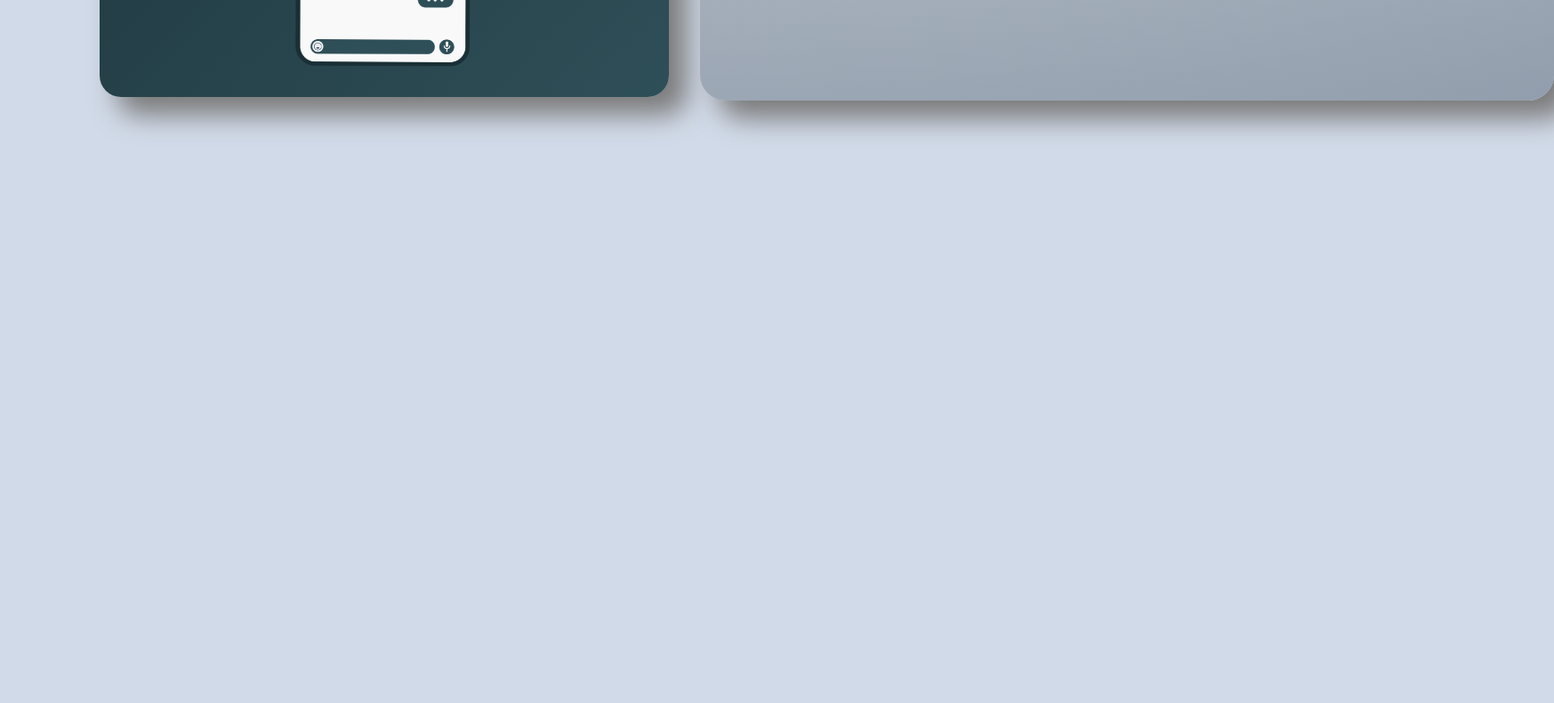
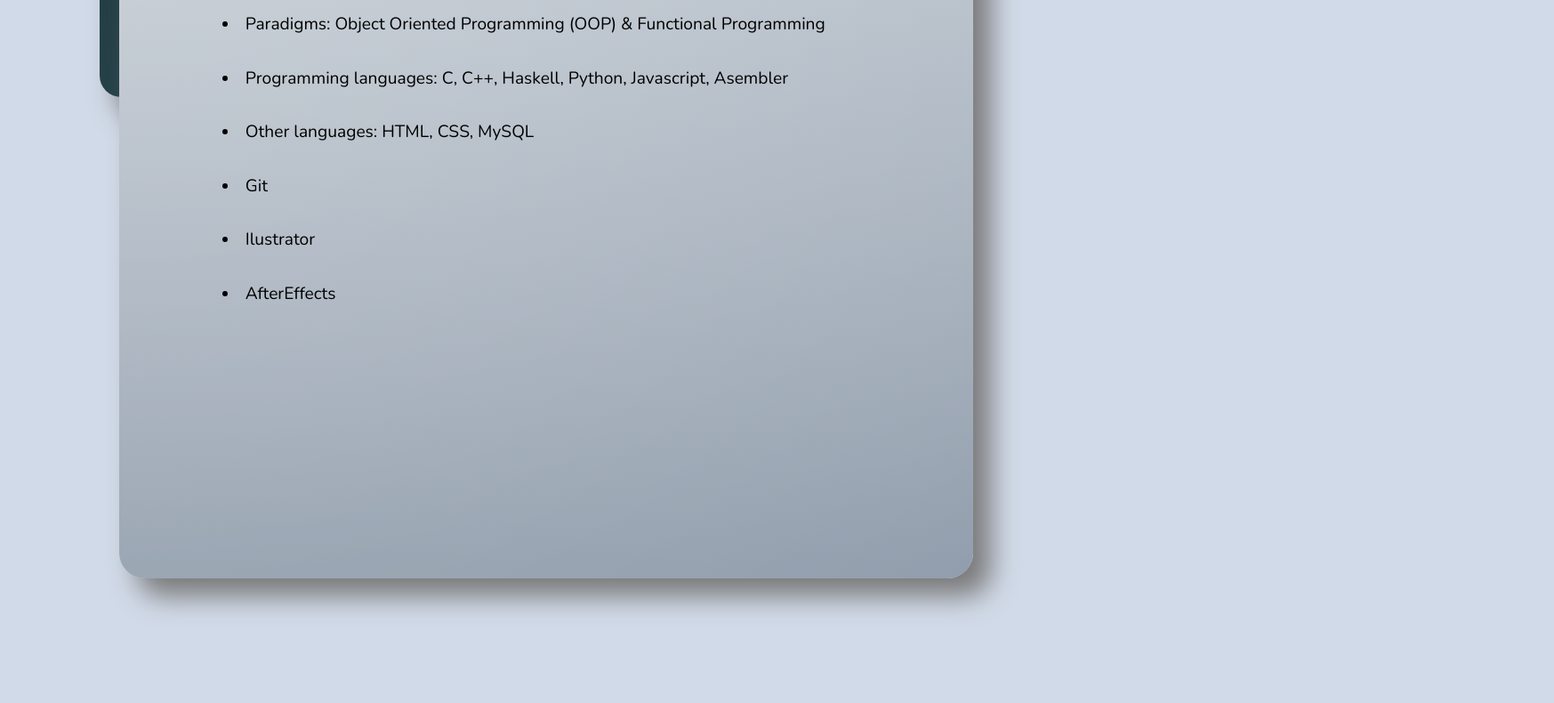
Before and after one commit to Heredu/README, a plain HTML site: page skills.html in a window 1280 px wide. Shown: the part 760-1550 px from the top of the page at 89% size, 1747 px wide, since content can reach past the window. Drawn offline with nearby package versions, Linux system fonts and the light colour scheme.

Commit message:
correction skills

```diff
--- a/estilo.css
+++ b/estilo.css
@@ -209,8 +209,8 @@
     border-radius: 1.5em;
     box-shadow: 20px 20px 30px 0 rgb(122, 122, 122) ;
     position: relative;
-    left: 40em;
-    bottom: 44.5em;
+    left: 6em;
+    bottom: 16.5em;
     font-size: 1.2em;
 }
 
```
